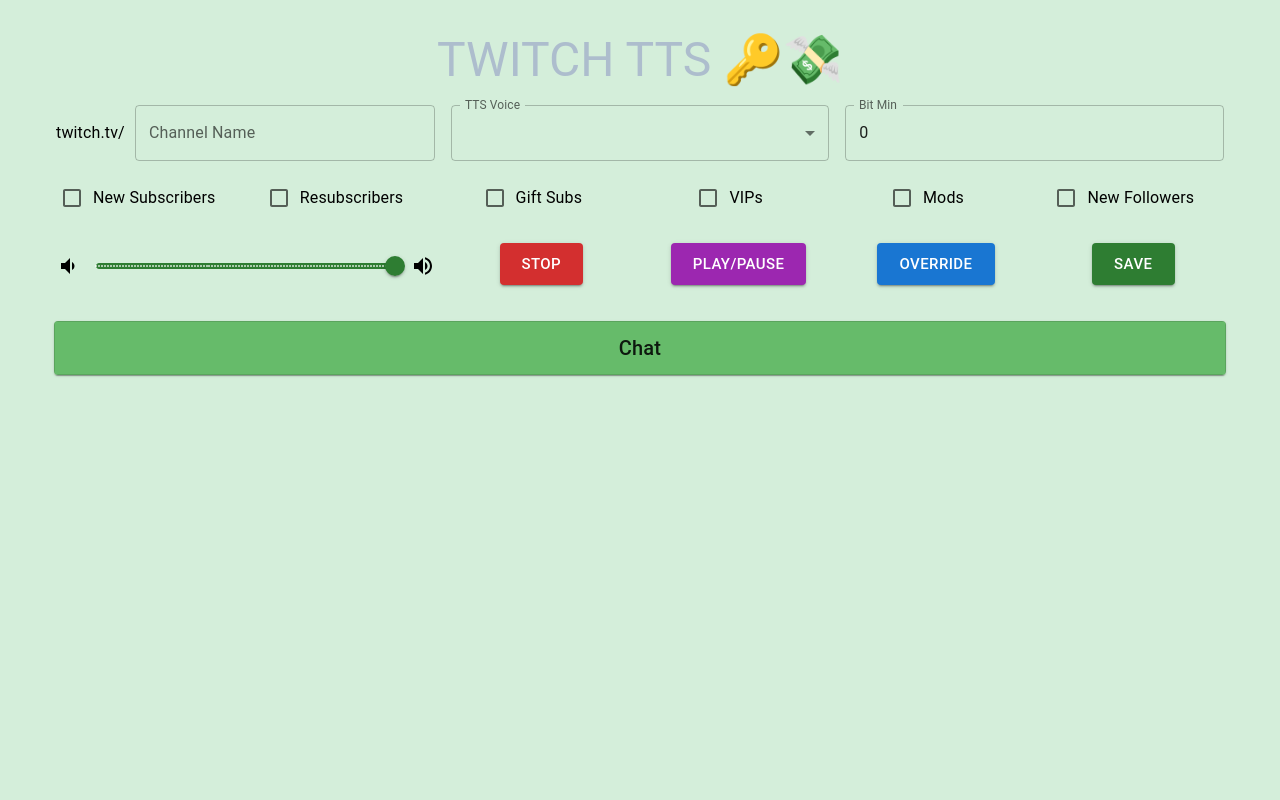
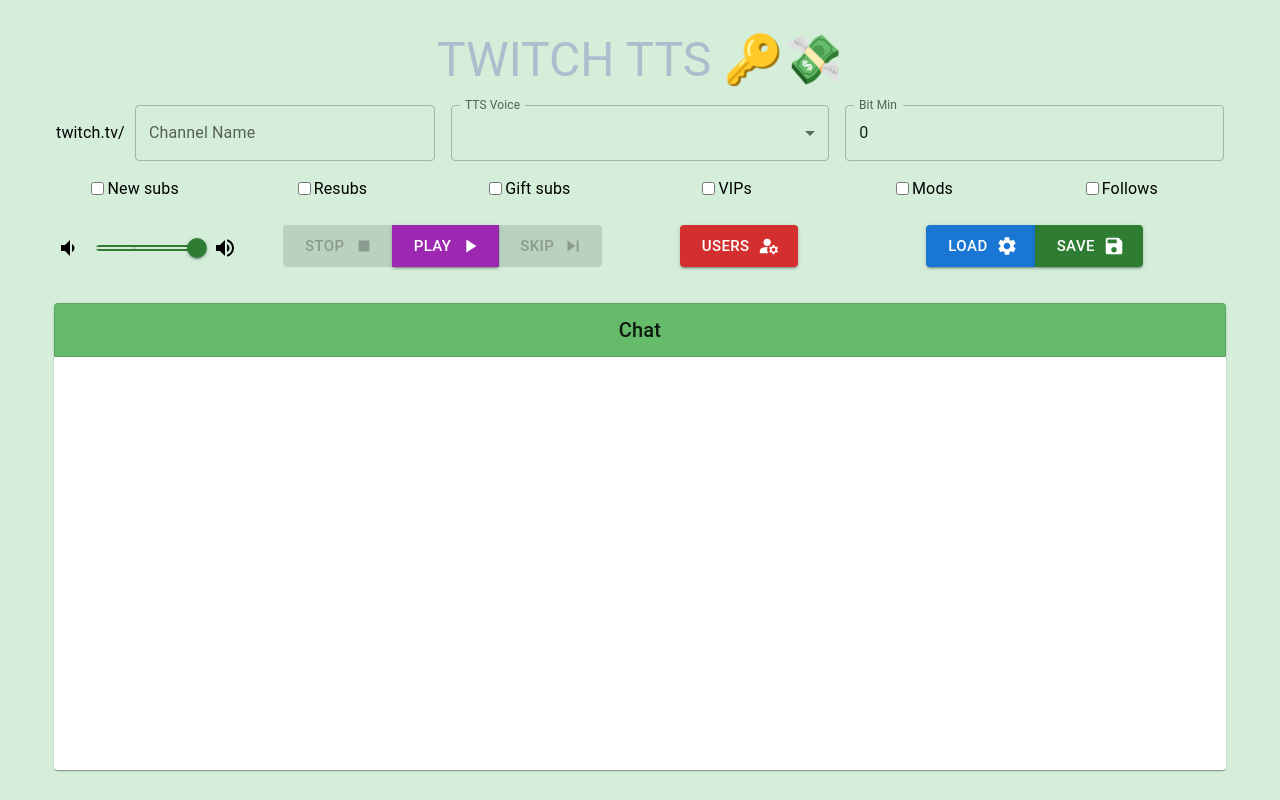
Before and after one commit to williapa/twitch-tts, a React (Create React App) app: page / in a window 1280 px wide. Built offline with nearby package versions, Linux system fonts and the light colour scheme.

Commit message:
adding more features

```diff
--- a/src/App.js
+++ b/src/App.js
@@ -9,6 +9,7 @@
 function App() {
 
   const [chatMessages, setChatMessages] = useState([]);
+  const [socket, setSocket] = useState(null);
 
   const addMessage = (newMessage) => {
     if (newMessage.readTTS) {
@@ -17,14 +18,32 @@
     setChatMessages((currentMessages) => [...currentMessages, newMessage]);
   }
 
-  const onSave = (formData) => {
+  const onPlay = (formData) => {
     console.log(formData);
-    joinChatChannel(formData, addMessage);
+    const ws = joinChatChannel(formData, addMessage);
+    setSocket(ws);
+    return true;
+  };
+
+  const onStop = () => {
+    if (socket) {
+      socket.close();
+      setSocket(null);
+    }
+    addMessage({ text: 'TTS stopped.', username: 'client', readTTS: false });
+  };
+
+  const clear = (channelName) => {
+    setChatMessages([{ username: 'client', text: `Joining new channel - ${channelName}`, readTTS: false }]);
   };
 
   return (
     <div className="App">
-      <TTSConfigurator onSave={onSave}></TTSConfigurator>
+      <TTSConfigurator clear={clear}
+        onPlay={onPlay}
+        onStop={onStop}
+        addMessage={addMessage}
+      />
       <ChatBox messages={chatMessages}></ChatBox>
     </div>
   );
--- /dev/null
+++ b/src/chat/channel/giftSubscriber.js
@@ -0,0 +1,3 @@
+const giftSubscriber = (parsedMessage) => (parsedMessage.tags['msg-id'] === 'subgift');
+
+export default giftSubscriber;
--- a/src/chat/channel/index.js
+++ b/src/chat/channel/index.js
@@ -1,3 +1,4 @@
 export { default as newFollower } from "./newFollower";
 export { default as newSubscriber } from "./newSubscriber";
 export { default as resubscription } from "./resubscribtion";
+export { default as giftSubscriber } from "./giftSubscriber";
--- a/src/chat/channel/newFollower.js
+++ b/src/chat/channel/newFollower.js
@@ -1,5 +1,3 @@
 const newFollower = (messageData) => (messageData.tags['msg-id'] === 'channel.follow');
 
 export default newFollower;
-
-// or, "Thank you for following ${name} :)"
--- a/src/components/ChatBox.jsx
+++ b/src/components/ChatBox.jsx
@@ -1,20 +1,42 @@
-import React from 'react';
+import { useState, useRef, useEffect } from 'react';
 import { List, ListItem, ListItemText, ListItemIcon, Typography, Paper } from '@mui/material';
 import MenuBookIcon from '@mui/icons-material/MenuBookSharp';
 
 const ChatBox = ({ messages }) => {
-  const messagesEndRef = React.useRef(null);
+  const messagesEndRef = useRef(null);
   // scroll to new messages
   const scrollToBottom = () => {
     messagesEndRef.current?.scrollIntoView({ behavior: 'smooth' })
   }
 
-  React.useEffect(() => {
+  useEffect(() => {
     scrollToBottom()
   }, [messages]);
+
+  const [height, setHeight] = useState(0);
+  const elementRef = useRef(null);
+
+  const updateHeight = () => {
+    if (elementRef.current) {
+      const topPosition = elementRef.current.getBoundingClientRect().top;
+      const windowHeight = window.innerHeight;
+      const availableHeight = windowHeight - topPosition;
+      setHeight(availableHeight > 0 ? availableHeight : 0);
+    }
+  };
+
+  useEffect(() => {
+    updateHeight(); // Set initial height
+    window.addEventListener('resize', updateHeight); // Update height on resize
+
+    return () => {
+      window.removeEventListener('resize', updateHeight); // Cleanup listener
+    };
+  }, []);
+
   // each message object in the 'messages' array has 'username', 'text', and 'readTTS' properties
   return (
-    <Paper style={{ maxHeight: 360, overflow: 'auto', padding: '0px', marginTop: '20px', marginLeft: '30px', marginRight: '30px' }}>
+    <Paper ref={elementRef} style={{ minHeight:`${height - 30}px`, maxHeight: `${height - 30}px`, overflow: 'auto', padding: '0px', marginTop: '20px', marginLeft: '30px', marginRight: '30px' }}>
       <Typography variant='h6' style={{
         position: 'sticky',
         top: 0,
@@ -34,7 +56,7 @@
                 <MenuBookIcon style={{ color: '#66bb6a' }} />
               </ListItemIcon>
             )}
-            <ListItemText primary={`${message.username}: ${message.text}`} />
+            <ListItemText primary={`${message.username}${message.status? ` (${message.status})`: ''}: ${message.text}`} />
           </ListItem>
         ))}
         <div ref={messagesEndRef} />
--- a/src/components/TTSConfigurator.jsx
+++ b/src/components/TTSConfigurator.jsx
@@ -4,7 +4,6 @@
   Typography,
   TextField,
   FormControlLabel,
-  Checkbox,
   Select,
   Slider,
   MenuItem,
@@ -12,25 +11,106 @@
   FormControl,
   Grid,
   Box,
-  Button
+  Button,
+  ButtonGroup,
 } from '@mui/material';
-import { VolumeUp, VolumeDown } from "@mui/icons-material";
+import {
+  VolumeUp,
+  VolumeDown,
+  Stop,
+  PlayArrow,
+  Pause,
+  Save,
+  SkipNext,
+  Settings,
+  ManageAccounts
+} from "@mui/icons-material";
 import OverrideListModal from './OverrideListModal';
 
-const TTSConfigurator = ({ onSave }) => {
+const globalProfileName = 'ttsSettings';
+
+const TTSConfigurator = ({ addMessage, clear, onPlay, onStop }) => {
   const formRef = useRef(null);
 
   const [voices, setVoices] = useState([]);
+  const [channel, setChannel] = useState('');
+  const [currentChannel, setCurrentChannel] = useState('');
+  const [dialogOpen, setDialogOpen] = useState(false);
+  const [overrideList, setOverrideList] = useState([]);
+  const [playing, setPlaying] = useState(false);
+  const [ready, setReady] = useState(false);
 
-  const [dialogOpen, setDialogOpen] = useState(false);
+  const getFormValues = () => {
+    const formData = new FormData(formRef.current);
+    const formValues = {};
+    for (let [key, value] of formData.entries()) {
+      formValues[key] = value;
+    }
+    formValues.overrideList = overrideList;
+    return formValues;
+  }
 
-  const [overrideList, setOverrideList] = useState([]);
+  const setFormValues = (savedFormValues) => {
+    // Assuming formRef is a ref to your form element
+    const form = formRef.current;
+    console.log(savedFormValues);
+    // Set values for standard input fields
+    Object.entries(savedFormValues).forEach(([key, value]) => {
+      if (key !== 'overrideList') { // Skip overrideList or any other non-standard fields
+        const element = form.elements[key];
+        if (element) {
+          if (element.type === 'checkbox') {
+            element.checked = value;
+          } else {
+            element.value = value;
+          }
+          if (key === 'channel') {
+            setChannel(value);
+          }
+        }
+      }
+    });
+    console.log(savedFormValues.overrideList);
+    // Handle setting the value of 'overrideList' or other non-standard fields
+    setOverrideList([...savedFormValues.overrideList]);
+  }
 
   const handleClose = (newList) => {
     setOverrideList([...newList])
     setDialogOpen(false);
+  };
+
+  const load = (name = globalProfileName) => {
+    // todo - store by name (requires more ui)
+    const data = window.localStorage.getItem(name);
+    if (!data) {
+      window.alert('no configuration saved.');
+      return;
+    }
+    setFormValues(JSON.parse(data));
+    window.alert(`Your settings from date have been loaded!`);
+  }
+  // todo: save profile by name (requires more ui)
+  const save = (name = globalProfileName) => {
+    const formValues = getFormValues();
+    window.localStorage.setItem(name, JSON.stringify(formValues));
+    window.alert('settings saved to this device, which you can load in the future.')
   }
 
+  const pauseSpeech = () => {
+    setPlaying(false);
+    window.speechSynthesis.pause();
+    addMessage({ text: 'TTS paused.', username: 'client', readTTS: false });
+  };
+
+  const skip = () => window.speechSynthesis.cancel();
+
+  const stop = () => {
+    setPlaying(false);
+    setReady(false);
+    onStop();
+    addMessage({ text: 'TTS stopped.', username: 'client', readTTS: false });
+  }
 
   useEffect(() => {
     setVoices(speechSynthesis.getVoices());
@@ -39,16 +119,27 @@
     };
   }, []);
 
-  const handleSubmit = (event) => {
-    event.preventDefault(); // Prevent default form submission behavior
-    const formData = new FormData(formRef.current);
-    const formValues = {};
-    for (let [key, value] of formData.entries()) {
-      formValues[key] = value;
+  const handleSubmit = () => {
+    const formValues = getFormValues();
+
+    if (ready) {
+      addMessage({ text: 'TTS resumed.', username: 'client', readTTS: false });
+      window.speechSynthesis.resume();
+    } else {
+      addMessage({ text: 'TTS is now playing!', username: 'client', readTTS: false });
+      const startPlaying = onPlay(formValues); // Pass form values up for processing
+      setCurrentChannel(formValues.channel);
+      setReady(startPlaying);
     }
-    formValues.overrideList = overrideList;
-    onSave(formValues); // Pass form values up for processing
+    // ready or not it's playing now
+    setPlaying(true);
   };
+
+  useEffect(() => {
+    if (currentChannel.length) {
+      clear(currentChannel);
+    }
+  }, [currentChannel]);
 
   return (
     <Box sx={{ m: 4 }}>
@@ -61,7 +152,13 @@
           <Grid item xs={4}>
             <div style={{ display: 'flex', alignItems: 'center', gap: '10px' }}>
               <Typography variant="body1">twitch.tv/</Typography>
-              <TextField name="channel" label="Channel Name" variant="outlined" fullWidth />
+              <TextField value={channel}
+                onChange={(evt) => setChannel(evt.target.value)}
+                name="channel"
+                label="Channel Name"
+                variant="outlined"
+                fullWidth
+              />
             </div>
           </Grid>
 
@@ -91,30 +188,30 @@
           </Grid>
 
           <Grid item xs={2}>
-            <FormControlLabel control={<Checkbox name="newSubs" />} label="New Subscribers" />
+            <FormControlLabel control={<input type="checkbox" name="newSubs" />} label="New subs" />
           </Grid>
 
           <Grid item xs={2}>
-            <FormControlLabel control={<Checkbox name="resubs" />} label="Resubscribers" />
+            <FormControlLabel control={<input type="checkbox" name="resubs" />} label="Resubs" />
           </Grid>
 
           <Grid item xs={2}>
-            <FormControlLabel control={<Checkbox name="giftSubs" />} label="Gift Subs" />
+            <FormControlLabel control={<input type="checkbox" name="giftSubs" />} label="Gift subs" />
           </Grid>
 
           <Grid item xs={2}>
-            <FormControlLabel control={<Checkbox name="vips" />} label="VIPs" />
+            <FormControlLabel control={<input type="checkbox" name="vips" />} label="VIPs" />
           </Grid>
 
           <Grid item xs={2}>
-            <FormControlLabel control={<Checkbox name="mods" />} label="Mods" />
+            <FormControlLabel control={<input type="checkbox" name="mods" />} label="Mods" />
           </Grid>
 
           <Grid item xs={2}>
-            <FormControlLabel control={<Checkbox name="followers" />} label="New Followers" />
+            <FormControlLabel control={<input type="checkbox" name="followers" />} label="Follows" />
           </Grid>
 
-          <Grid item xs={4} marginTop >
+          <Grid item xs={2} marginTop >
             <Stack spacing={2} direction="row" sx={{ mb: 1, mt: 1 }} alignItems="center">
               <VolumeDown />
               <Slider step={1}
@@ -131,53 +228,89 @@
             </Stack>
           </Grid>
 
+          <Grid item xs={4} marginTop >
+            <ButtonGroup>
+              <Button
+                endIcon={<Stop />}
+                type="button"
+                variant="contained"
+                color="warning"
+                size="large"
+                onClick={stop}
+                disabled={!ready}
+              >
+                Stop
+              </Button>
+
+              <Button
+                id="playPause"
+                endIcon={playing ? <Pause /> : <PlayArrow />}
+                type="button"
+                variant="contained"
+                color="secondary"
+                size="large"
+                onClick={playing ? pauseSpeech : handleSubmit}
+              >
+                {playing? 'Pause' : 'Play'}
+              </Button>
+
+              <Button
+                disabled={!ready}
+                endIcon={<SkipNext />}
+                type="button"
+                variant="contained"
+                color="info"
+                size="large"
+                onClick={skip}
+              >
+                skip
+              </Button>
+            </ButtonGroup>
+          </Grid>
+
           <Grid item xs={2} marginTop >
+            <ButtonGroup>
               <Button
+                endIcon={<ManageAccounts />}
                 type="button"
                 variant="contained"
                 color="error"
                 size="large"
+                onClick={()=> setDialogOpen(true)}
               >
-              Stop
+                Users
               </Button>
+            </ButtonGroup>
           </Grid>
 
-          <Grid item xs={2} marginTop >
+          <Grid item xs={4} marginTop >
+            <ButtonGroup>
               <Button
-              type="button"
-              variant="contained"
-              color="secondary"
-              size="large"
-              onClick={()=> setDialogOpen(true)}
-            >
-              Play/Pause
-            </Button>
-          </Grid>
-
-          <Grid item xs={2} marginTop >
-            <Button
+                onClick={load}
+                endIcon={<Settings />}
                 type="button"
                 variant="contained"
                 color="primary"
                 size="large"
-              onClick={()=> setDialogOpen(true)}
               >
-              Override
+                Load
               </Button>
-          </Grid>
 
-          <Grid item xs={2} marginTop >
               <Button
-              type="submit"
+                onClick={save}
+                endIcon={<Save />}
+                type="button"
                 variant="contained"
                 color="success"
                 size="large"
               >
                 Save
               </Button>
+            </ButtonGroup>
           </Grid>
+
         </Grid>
-        <OverrideListModal open={dialogOpen} handleClose={handleClose}/>
+        <OverrideListModal initialList={overrideList} open={dialogOpen} handleClose={handleClose}/>
       </form>
     </Box>
   );
```
Also changed, not shown: src/chat/joinChatChannel.js (+50 -20 lines), src/components/OverrideListModal.jsx (+48 -35 lines), 1 other file (tests, documents, lock files or other folders). Lines whose indentation alone changed are shown as unchanged.
